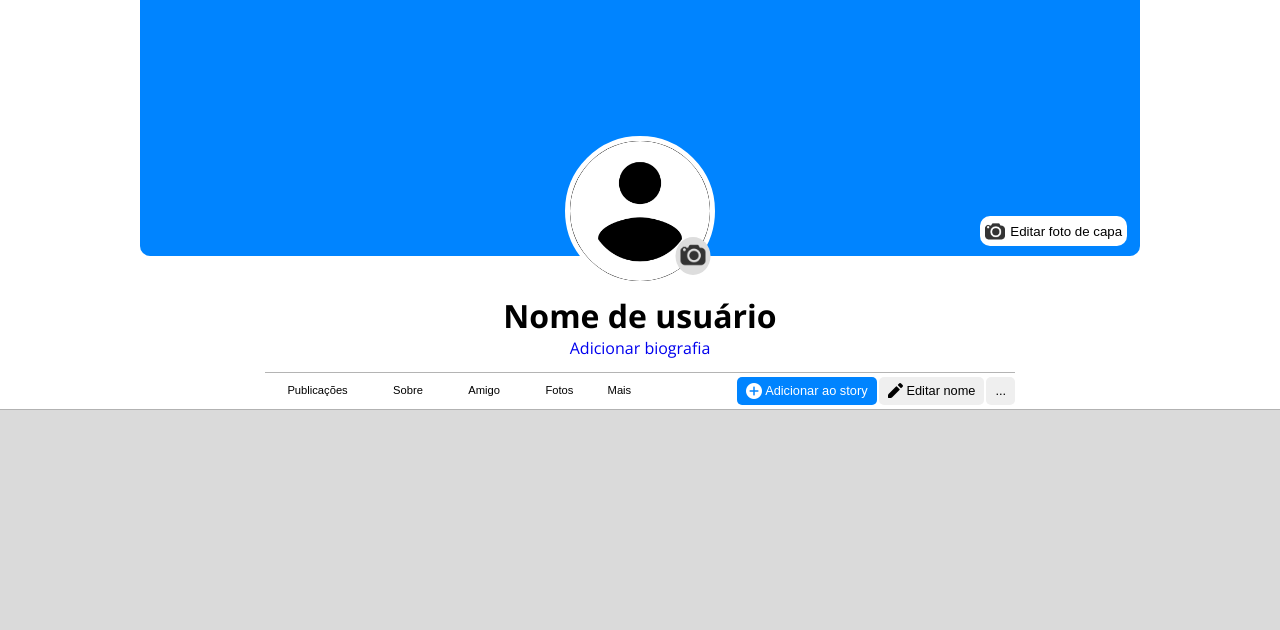
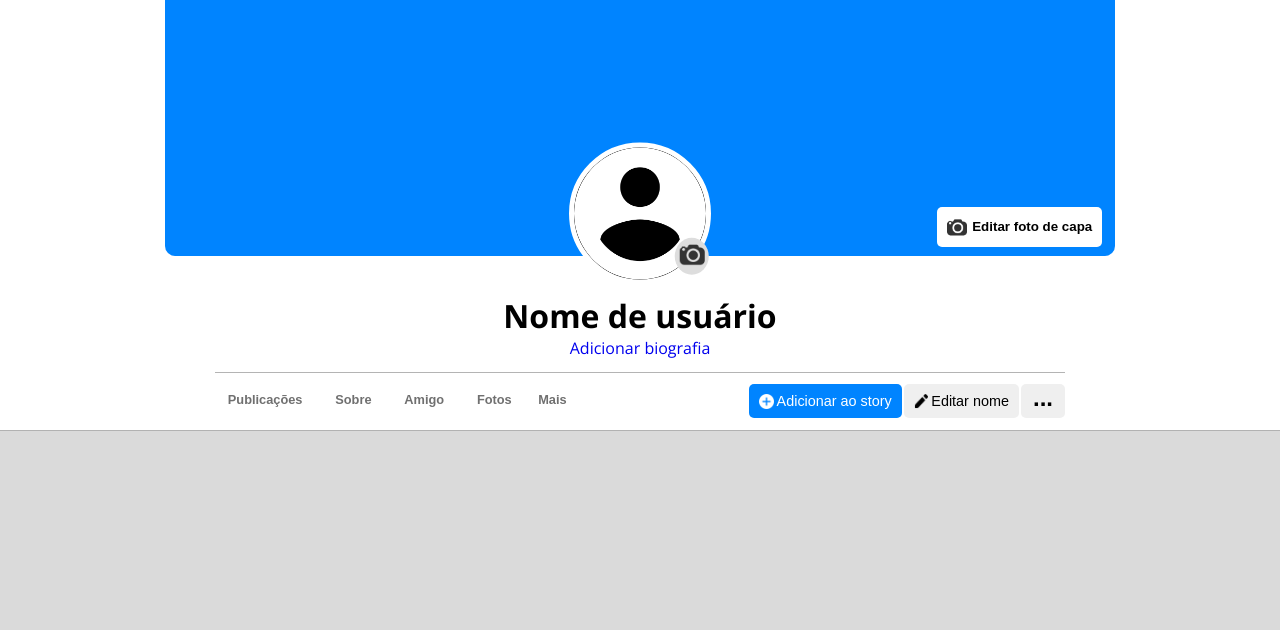
Before and after one commit to PauloHenriqueMagno/Curriculo, a PHP site: page /face/face.html in a window 1280 px wide. Shown: the top 630 px of the page. Run offline with PHP 8.4, Linux system fonts and the light colour scheme.

Commit message:
Update face

```diff
--- a/face/face.css
+++ b/face/face.css
@@ -14,7 +14,7 @@ body{
 }
 .container{
     width: 100%;
-    max-width: 750px;
+    max-width: 850px;
 }
 .hidden{
     display: none;
@@ -33,7 +33,7 @@ header{
     position: relative;
     background-color: var(--color-primary);
     width: 100%;
-    max-width: 1000px;
+    max-width: 950px;
     height: 20vw;
     display: flex;
     justify-content: center;
@@ -70,8 +70,9 @@ header{
     display: flex;
     align-items: center;
     justify-content: space-between;
-    padding: 5px;
-    border-radius: 10px;
+    padding: 10px;
+    border-radius: 5px;
+    font-weight: 600;
 }
 .header_background_button img{
     width: 1.5em;
@@ -107,7 +108,7 @@ main{
 }
 main .main_stick-menu{
     width: 100%;
-    max-width: 750px;
+    max-width: 850px;
     display: flex;
     justify-content: space-between;
     flex-wrap: nowrap;
@@ -118,37 +119,40 @@ main .main_stick_menu_left{
     justify-content: flex-start;
     align-items: flex-end;
     margin-left: 3px;
-    gap: 23px;
+    gap: 20px;
 }
 main .main_stick_menu_left li button{
     display: grid;
+    background-color: white;
     width: 100%;
 }
 main .main_stick_menu_left li button label,
 main .main_stick_menu_left li #more{
     width: 100%;
-    padding: 1em 1em;
-    font-size: 0.7rem;
+    padding: 1.5em 0.5em;
+    font-size: 0.8rem;
     background-color: white;
-    transition: 0.3s;
-    border-bottom: 1px double white;
+    border-radius: 5px;
+    margin-bottom: 3px;
+    font-weight: 700;
+    color: rgb(112, 112, 112);
 }
 main .main_stick_menu_left li input:checked ~ button label{
-    border-bottom: 1px solid var(--color-primary);
+    border-bottom: 3px solid var(--color-primary);
+    color: var(--color-primary);
     border-radius: 0;
     background-color: white;
+    margin-bottom: 0px;
 }
 main .main_stick_menu_left li button label:hover,
 main .main_stick_menu_left li #more:hover{
     background-color: rgb(219, 219, 219);
-    border-radius: 5px;
 }
 main .main_stick_menu_left li #more:focus + nav#more-menu{
     display: block;
 }
 main .main_stick_menu_left li nav#more-menu{
     position: absolute;
-    /*transform: translateX(-30%);*/
     height: 150px;
     overflow-y: scroll;
     border-radius: 5px;
@@ -167,7 +171,6 @@ main .main_stick_menu_left li nav#more-menu li button:hover{
 main .main_stick_menu_right{
     display: flex;
     flex-direction: row;
-    align-items: center;
     margin-right: 5px;
 }
 main .main_stick_menu_right li{
@@ -177,19 +180,25 @@ main .main_stick_menu_right li{
     margin-left: 2px;
 }
 main .main_stick_menu_right li button{
-    height: 80%;
-    padding: 0.7em;
+    height: 60%;
+    padding: 0em 0.7em;
     display: flex;
     align-items: center;
     border-radius: 5px;
     transition: 0.2s;
-    font-size: 0.8rem;
+    font-size: 0.9rem;
+}
+main .main_stick_menu_right li:last-child  button{
+    padding: 0em 0.5em 0.3em;
+    font-weight: 700;
+    font-size: 1.5rem;
 }
 main .main_stick_menu_right li button:hover{
     background-color: rgb(221, 221, 221);
 }
 main .main_stick_menu_right li button img{
     margin-right: 3px;
+    width: 1em;
 }
 main .main_stick_menu_right li:nth-child(1) button{
     background-color: var(--color-primary);
@@ -221,15 +230,18 @@ main .main_stick_menu_right li:nth-child(1) button img{
 /*EXTRAS*/
 
 /*MIDIA*/
-@media only screen and (min-width: 420px){
+@media only screen and (min-width: 486px){
     .mobile_hidden:nth-child(1){
         display: block;
     }
     .mobile_show:nth-child(1){
         display: none;
     }
+    main .main_stick_menu_left li nav#more-menu{
+        transform: translateX(-25%);
+    }
 }
-@media only screen and (min-width: 495px){
+@media only screen and (min-width: 580px){
     .mobile_hidden:nth-child(2){
         display: block;
     }
@@ -240,7 +252,7 @@ main .main_stick_menu_right li:nth-child(1) button img{
         display: none;
     }
 }
-@media only screen and (min-width: 566px){
+@media only screen and (min-width: 678px){
     .mobile_hidden:nth-child(3){
         display: block;
     }
@@ -248,7 +260,7 @@ main .main_stick_menu_right li:nth-child(1) button img{
         display: none;
     }
 }
-@media only screen and (min-width: 637px){
+@media only screen and (min-width: 761px){
     .mobile_hidden{
         display: block;
     }
```
